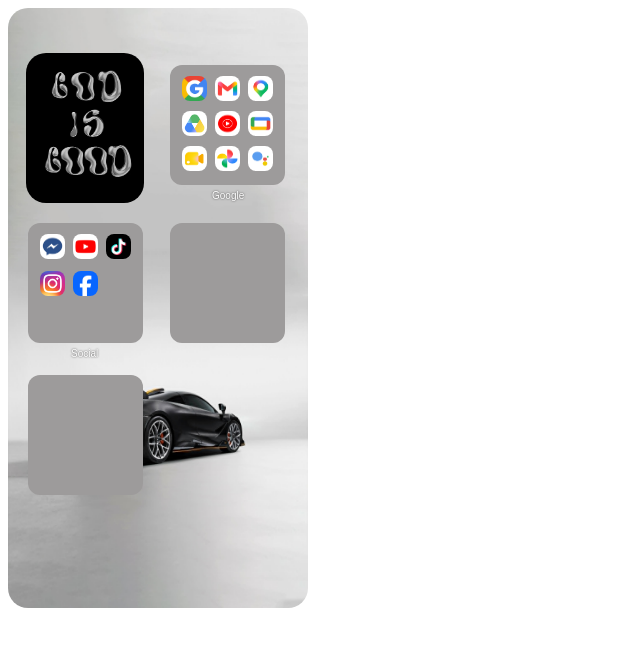
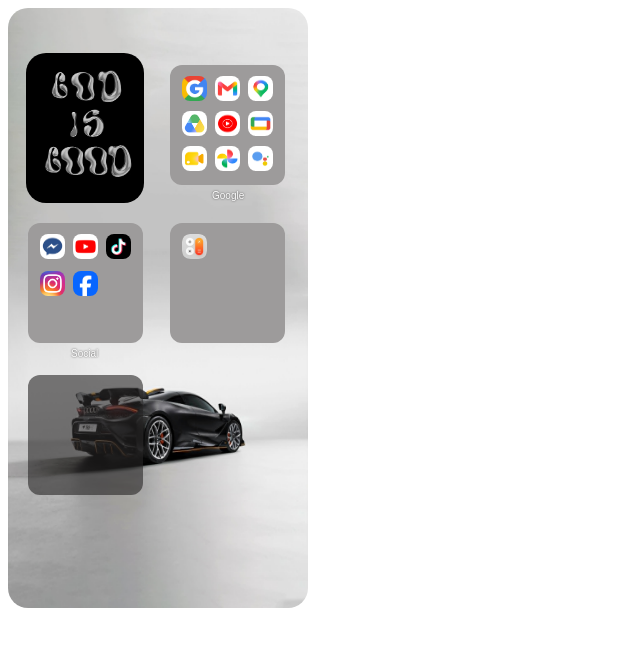
Before and after one commit to wgultiano/my-homescreen, a React (Vite) app: page / in a window 1280 px wide. Shown: the top 646 px of the page, without its empty margins (0-640 px from the left). Built offline with nearby package versions, Linux system fonts and the light colour scheme.

Commit message:
Adding Calculator Icon to Tools Folder

```diff
--- a/src/components/ToolsFolder.jsx
+++ b/src/components/ToolsFolder.jsx
@@ -1,8 +1,19 @@
+import Calculator from '../icons/calculator-icon.png'
+
+
+
 function ToolsFolder() {
     return (
         <>
             <div className="tools-folder">
 
+                <a href="https://calculator.apps.chrome/" target="_blank" rel="noreferrer">
+                    <img
+                        className="app-icon tools-folder-icon"
+                        src={Calculator}
+                        alt="Calculator"
+                    />
+                </a>
             </div>
         </>
     )
--- a/src/tracks/Homescreen.css
+++ b/src/tracks/Homescreen.css
@@ -120,13 +120,32 @@
     box-sizing: border-box;
 }
 
+.tools-folder a {
+    top: -37px;
+    position: relative;
+    display: flex;
+    width: fit-content;
+    height: fit-content;
+
+}
+
+.tools-folder-label {
+    font-family: Arial, Helvetica, sans-serif;
+    position: absolute;
+    top: 115px;
+    left: 190px;
+    font-size: 10px;
+    color: white;
+    text-shadow: 0px 0px 2px rgb(63, 62, 62);
+}
+
 .daily-used-folder {
     position: absolute;
     top: 375px;
     left: 28px;
     height: 120px;
     width: 115px;
-    background: hsl(0, 1%, 61%);
+    background: rgba(39, 38, 38, 0.6);
     border-radius: 12px;
 
     display: grid;
```
Also changed, not shown: src/icons/calculator-icon.png (added).
